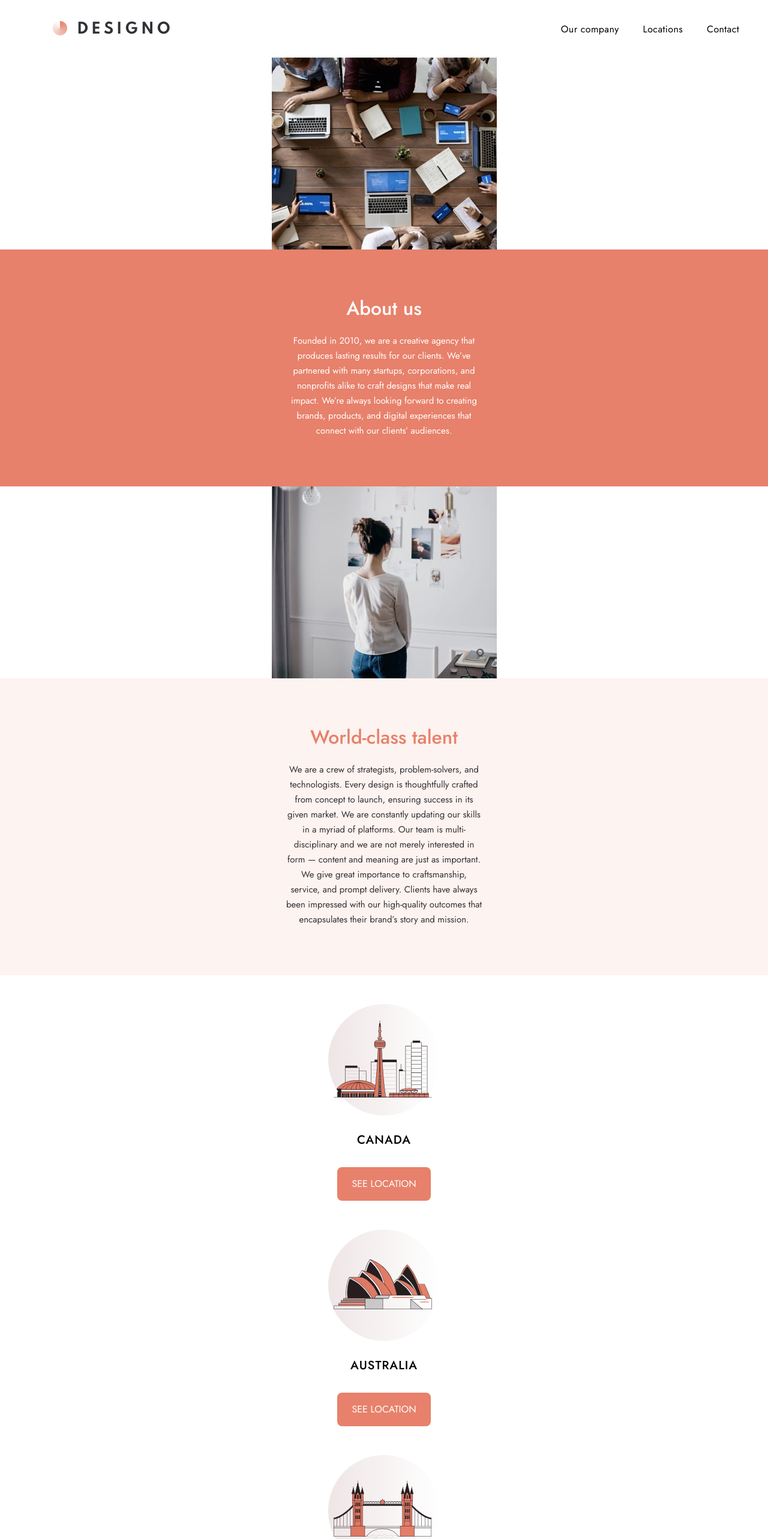
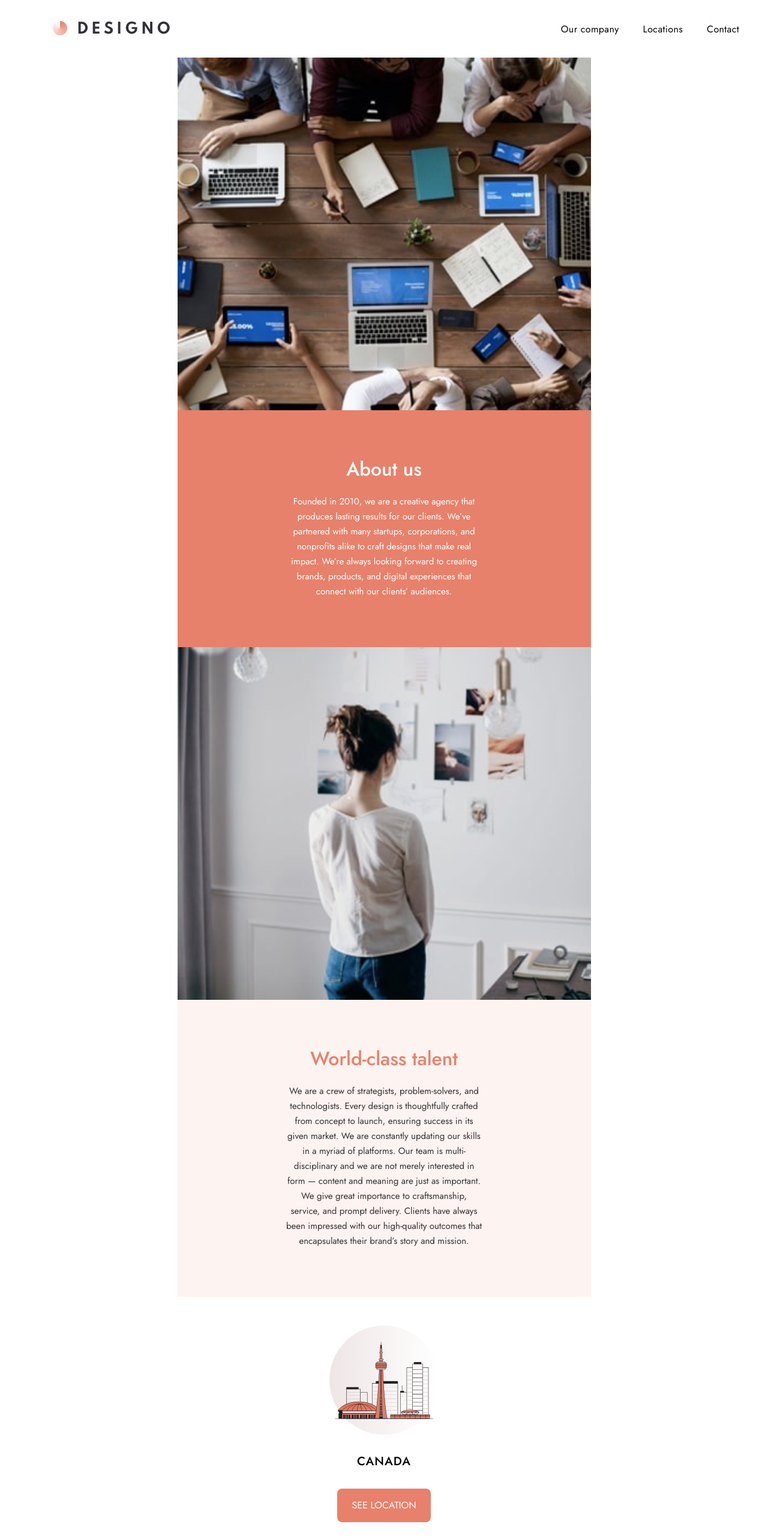
Before and after one commit to Laharls/designo_multi_page_website, a Next.js app: page /about in a window 1280 px wide. Shown: the top 2566 px of the page at 60% size. Built offline with nearby package versions, Linux system fonts and the light colour scheme.

Commit message:
page: about paeg tablet design finished

```diff
--- a/src/app/about/page.js
+++ b/src/app/about/page.js
@@ -14,12 +14,12 @@ export default function About() {
         <Image
           priority
           src="/images/about/mobile/image-about-hero.jpg"
-          width={375}
+          width={689}
           height={320}
           alt="A lot of desktop on a table"
         />
 
-        <div className="bg-orange relative overflow-hidden pt-20 w-full">
+        <div className="bg-orange relative overflow-hidden pt-20 w-full md:w-[689px]">
           <div className="flex flex-col justify-center items-center">
             <h1 className={`w-[327px] text-white text-center ${jost.className} text-[32px] not-italic font-medium leading-9 mb-6`}>About us</h1>
 
@@ -45,12 +45,12 @@ export default function About() {
         <Image
           priority
           src="/images/about/mobile/image-world-class-talent.jpg"
-          width={375}
+          width={689}
           height={320}
           alt="A lot of desktop on a table"
         />
 
-        <div className="bg-beige relative pt-20 w-full mb-12">
+        <div className="bg-beige relative pt-20 w-full mb-12 md:w-[689px]">
           <div className="flex flex-col justify-center items-center">
             <h2 className={`w-[327px] text-center text-orange ${jost.className} text-[32px] not-italic font-medium leading-9 mb-6`}>World-class talent</h2>
 
@@ -66,7 +66,7 @@ export default function About() {
 
         </div>
 
-        <div className="flew flex-col justify-center items-center">
+        <div className="flex flex-col justify-center items-center">
           {/* Thing with the different places */}
           <div className="relative">
             <Image
```
